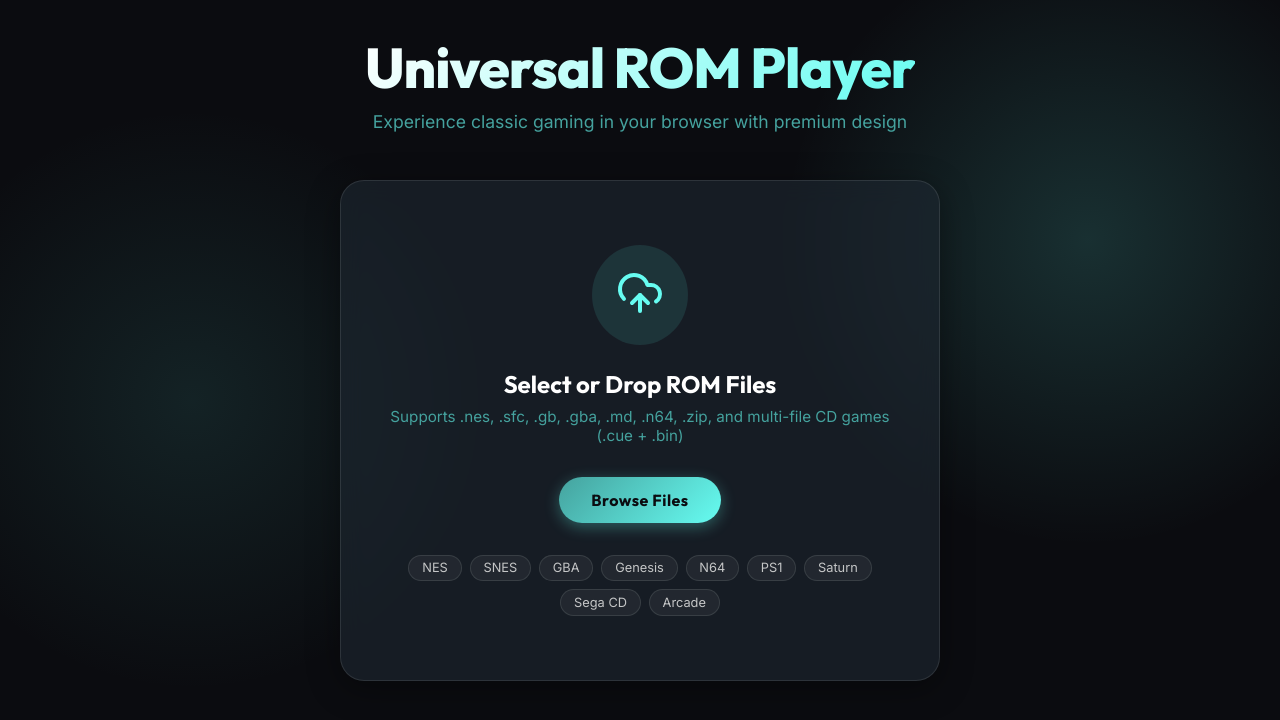
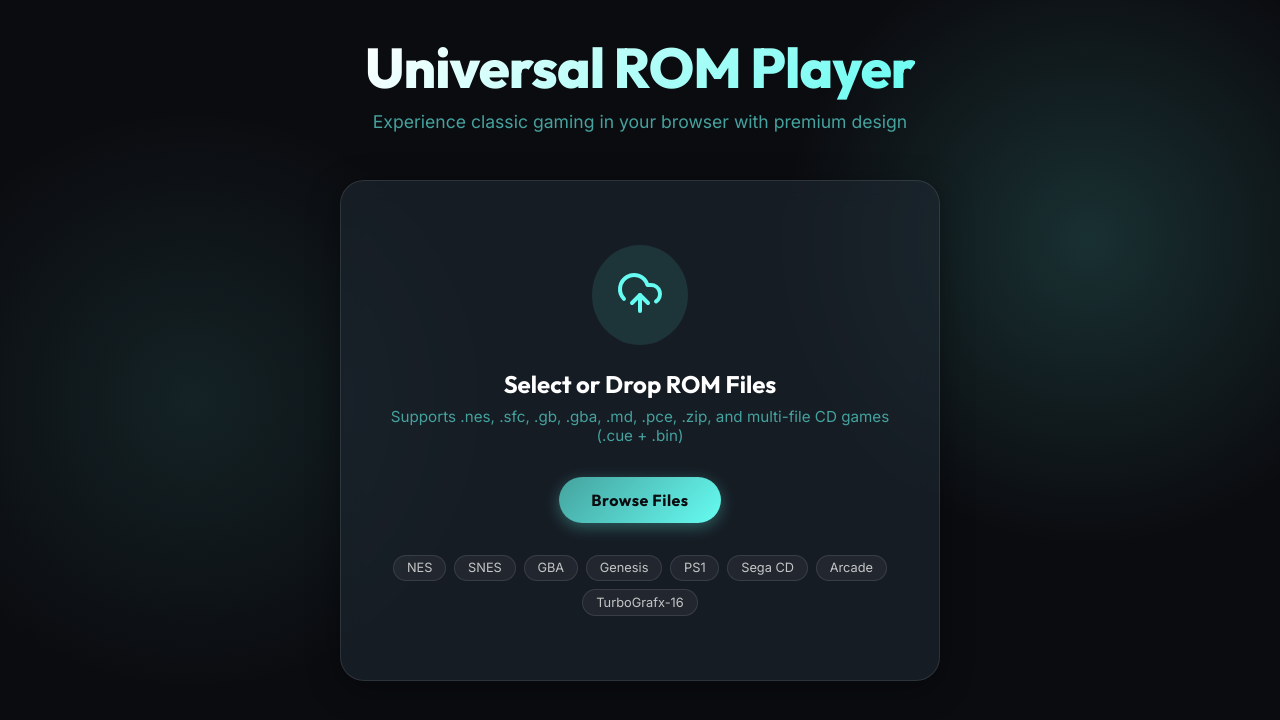
Before and after one commit to deusxcorp/universal-rom-player, a React (Vite) app: page / in a window 1280 px wide. Shown: the top 720 px of the page. Built offline with nearby package versions, Linux system fonts and the light colour scheme.

Commit message:
Remove unsupported Saturn and N64 cores, refine console list

```diff
--- a/src/components/RomUploader.jsx
+++ b/src/components/RomUploader.jsx
@@ -143,7 +143,7 @@
         {processing ? 'Processing Files...' : (isDragging ? 'Drop ROMs Here' : 'Select or Drop ROM Files')}
       </h2>
       <p className="upload-subtitle">
-        Supports .nes, .sfc, .gb, .gba, .md, .n64, .zip, and multi-file CD games (.cue + .bin)
+        Supports .nes, .sfc, .gb, .gba, .md, .pce, .zip, and multi-file CD games (.cue + .bin)
       </p>
 
       <input
@@ -151,7 +151,7 @@
         className="file-input"
         ref={fileInputRef}
         onChange={handleFileChange}
-        accept=".nes,.sfc,.smc,.gb,.gbc,.gba,.md,.smd,.gen,.sms,.gg,.n64,.z64,.iso,.bin,.cue,.chd,.zip"
+        accept=".nes,.sfc,.smc,.gb,.gbc,.gba,.md,.smd,.gen,.sms,.gg,.pce,.iso,.bin,.cue,.chd,.zip"
         multiple
         disabled={processing}
       />
@@ -161,7 +161,7 @@
       </button>
 
       <div className="supported-formats">
-        {['NES', 'SNES', 'GBA', 'Genesis', 'N64', 'PS1', 'Saturn', 'Sega CD', 'Arcade'].map(fmt => (
+        {['NES', 'SNES', 'GBA', 'Genesis', 'PS1', 'Sega CD', 'Arcade', 'TurboGrafx-16'].map(fmt => (
           <span key={fmt} className="format-badge">{fmt}</span>
         ))}
       </div>
--- a/src/coreMap.js
+++ b/src/coreMap.js
@@ -6,44 +6,40 @@
   gb: [{ core: 'gambatte', name: 'Game Boy' }],
   gbc: [{ core: 'gambatte', name: 'Game Boy Color' }],
   gba: [{ core: 'mgba', name: 'Game Boy Advance' }],
-  n64: [{ core: 'mupen64plus_next', name: 'Nintendo 64' }],
-  z64: [{ core: 'mupen64plus_next', name: 'Nintendo 64' }],
 
   // Sega
   md: [{ core: 'genesis_plus_gx', name: 'Sega Genesis' }],
   smd: [{ core: 'genesis_plus_gx', name: 'Sega Genesis' }],
   gen: [{ core: 'genesis_plus_gx', name: 'Sega Genesis' }],
-  sms: [{ core: 'genesis_plus_gx', name: 'Sega Master System' }],
-  gg: [{ core: 'genesis_plus_gx', name: 'Sega Game Gear' }],
+  sms: [{ core: 'gearsystem', name: 'Sega Master System' }],
+  gg: [{ core: 'gearsystem', name: 'Sega Game Gear' }],
+
+  // NEC
+  pce: [{ core: 'mednafen_pce_fast', name: 'TurboGrafx-16 / PC Engine' }],
 
   // Arcade
   zip: [{ core: 'mame2003_plus', name: 'Arcade (MAME)' }],
 
-  // CD-Based Systems (Ambiguous)
+  // CD-Based Systems
   cue: [
-    { core: 'yabause', name: 'Sega Saturn' },
     { core: 'pcsx_rearmed', name: 'PlayStation 1' },
     { core: 'genesis_plus_gx', name: 'Sega CD' }
   ],
   iso: [
-    { core: 'yabause', name: 'Sega Saturn' },
     { core: 'pcsx_rearmed', name: 'PlayStation 1' },
     { core: 'genesis_plus_gx', name: 'Sega CD' }
   ],
   chd: [
-    { core: 'yabause', name: 'Sega Saturn' },
     { core: 'pcsx_rearmed', name: 'PlayStation 1' },
     { core: 'genesis_plus_gx', name: 'Sega CD' }
   ],
 };
 
-// Common bootable extensions ordered by priority
-const bootablePriority = ['m3u', 'cue', 'iso', 'chd', 'zip', 'nes', 'sfc', 'smc', 'gb', 'gbc', 'gba', 'md', 'smd', 'gen', 'n64', 'z64'];
+const bootablePriority = ['m3u', 'cue', 'iso', 'chd', 'zip', 'nes', 'sfc', 'smc', 'gb', 'gbc', 'gba', 'md', 'smd', 'gen', 'sms', 'gg', 'pce'];
 
 export const getCoreOptionsForFiles = (files) => {
   if (!files || files.length === 0) return null;
 
-  // Find the primary boot file by looking for known extensions
   let primaryFile = null;
   let primaryExt = null;
 
@@ -56,13 +52,11 @@
     }
   }
 
-  // Fallback to the first file if we can't identify by extension
   if (!primaryFile) {
     primaryFile = files[0];
     primaryExt = primaryFile.name.split('.').pop().toLowerCase();
   }
 
-  // Re-order the array so the primary file is at index 0 (Nostalgist requires this)
   const orderedFiles = [
     primaryFile,
     ...files.filter(f => f !== primaryFile)
```
